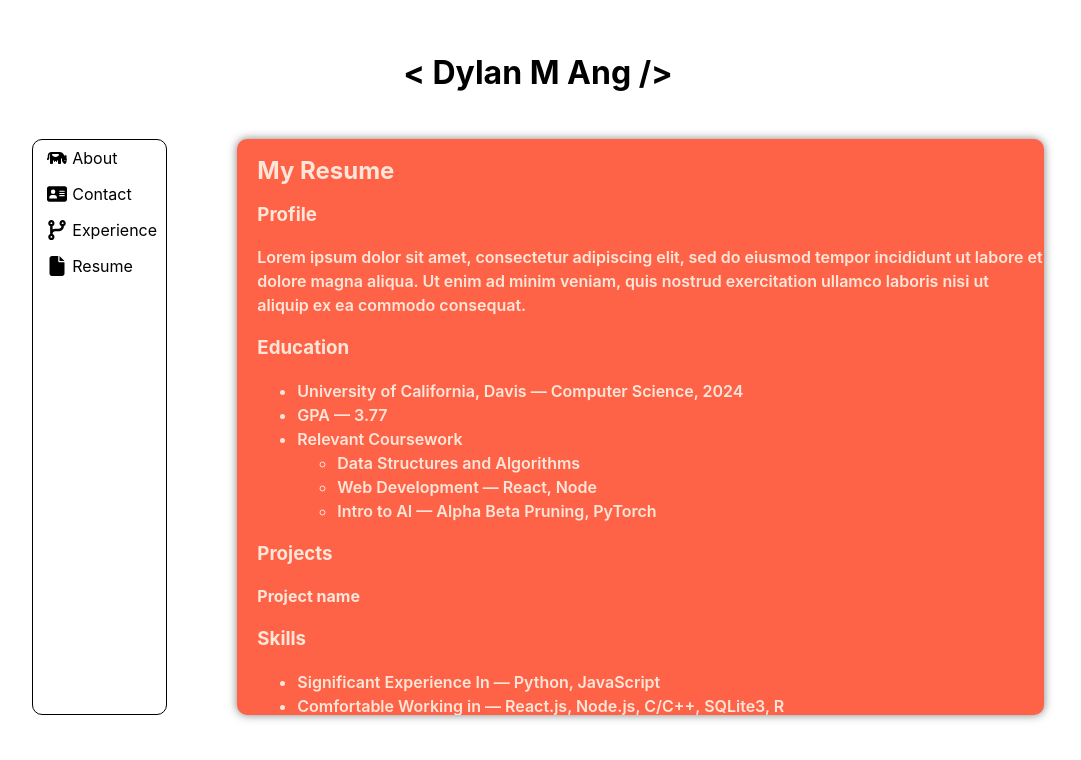
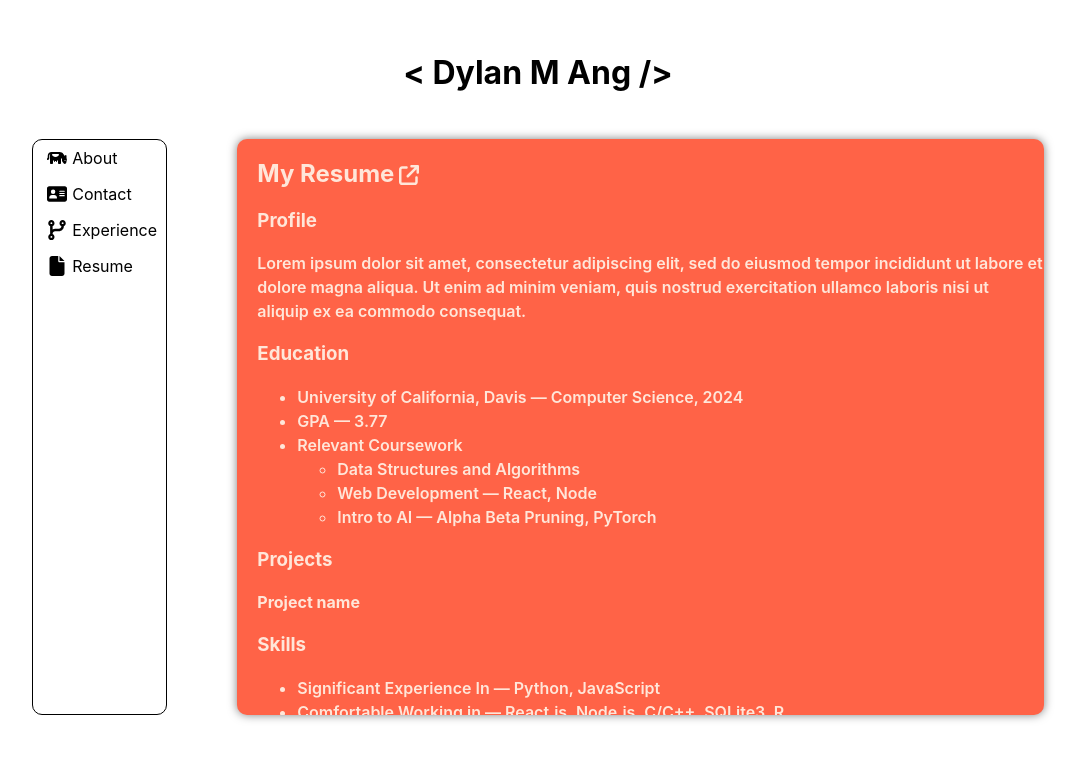
Before and after one commit to dy-ma/personal-dep, a React (Vite) app: page / in a window 1280 px wide. Both pictures are taken after a click on the button "Resume". Shown: the top 760 px of the page, without its empty margins (102-1183 px from the left). Built offline with nearby package versions, Linux system fonts and the light colour scheme.

Commit message:
Add Newtab icon

```diff
--- a/src/components/Pages.jsx
+++ b/src/components/Pages.jsx
@@ -1,3 +1,5 @@
+import { FontAwesomeIcon } from '@fortawesome/react-fontawesome'
+import {faArrowUpRightFromSquare} from '@fortawesome/free-solid-svg-icons'
 
 function About() {
     return (
@@ -34,9 +36,14 @@ function Experience() {
 }
 
 function Resume() {
+    let resumeLink = "https://drive.google.com/file/d/1Ns4EY-H9O0SItTdTk8saTyGQHeyeaMkH/view?usp=sharing"
     return (
         <div class="resume">
-            <h2 class="contentHeader">My Resume</h2>
+            <h2 class="contentHeader">My Resume
+                <a href={resumeLink} target="_blank">
+                    <FontAwesomeIcon class="nav-icn newtab" icon={faArrowUpRightFromSquare}/>
+                </a>
+            </h2>
             <h3>Profile</h3>
             <p>Lorem ipsum dolor sit amet, consectetur adipiscing elit, sed do eiusmod tempor incididunt ut labore et dolore magna aliqua. Ut enim ad minim veniam, quis nostrud exercitation ullamco laboris nisi ut aliquip ex ea commodo consequat.</p>
 
--- a/src/index.css
+++ b/src/index.css
@@ -67,6 +67,7 @@
   scrollbar-color: gray var(--tomato) /* TODO: Fix color */
 }
 
+
 .link {
   color: white;
   color: var(--offwhite);
@@ -93,6 +94,17 @@ button.nav:hover {
   width: 20px;
   height: 20px;
   margin: 0px 5px;
+}
+
+.newtab {
+  margin-top: 6px;
+  color: var(--offwhite);
+}
+
+.contentHeader {
+  display: flex;
+  flex-direction: row;
+  align-items: center;
 }
 
 /* Mobile Mode */
```
